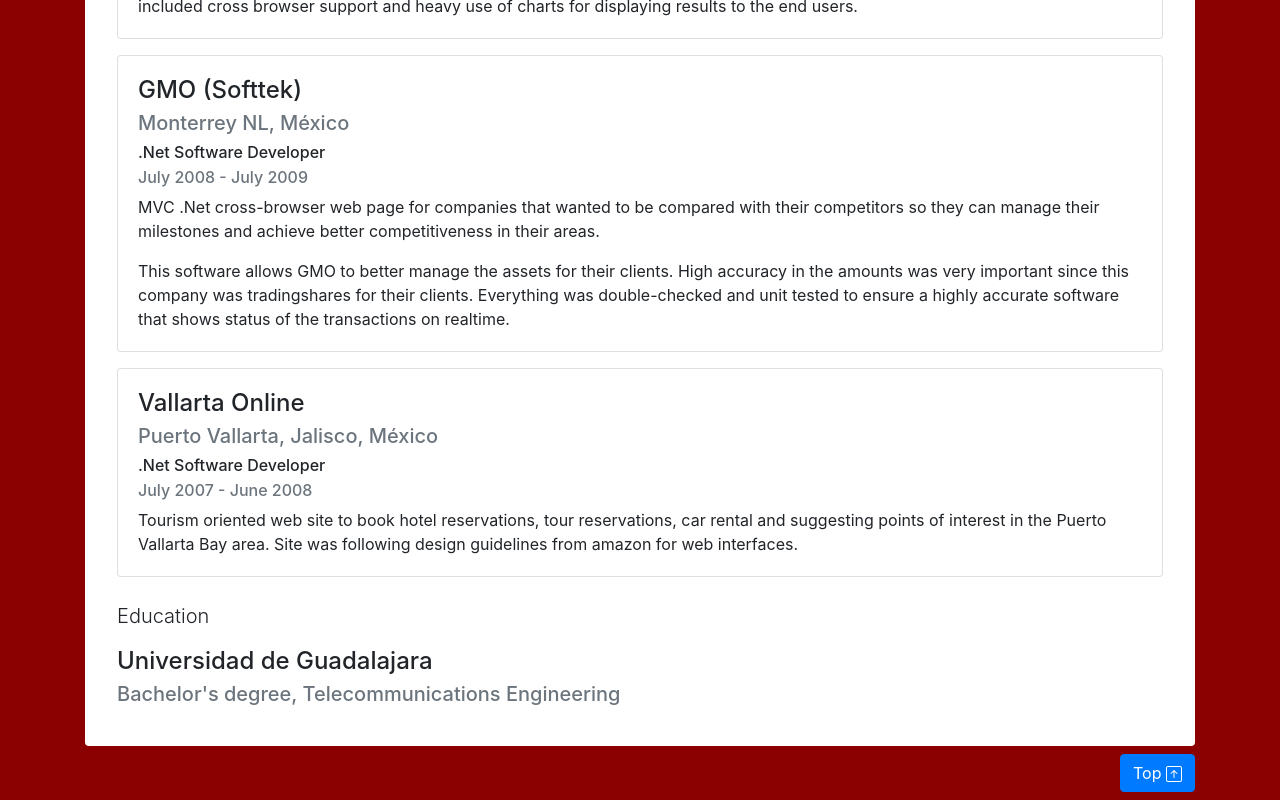
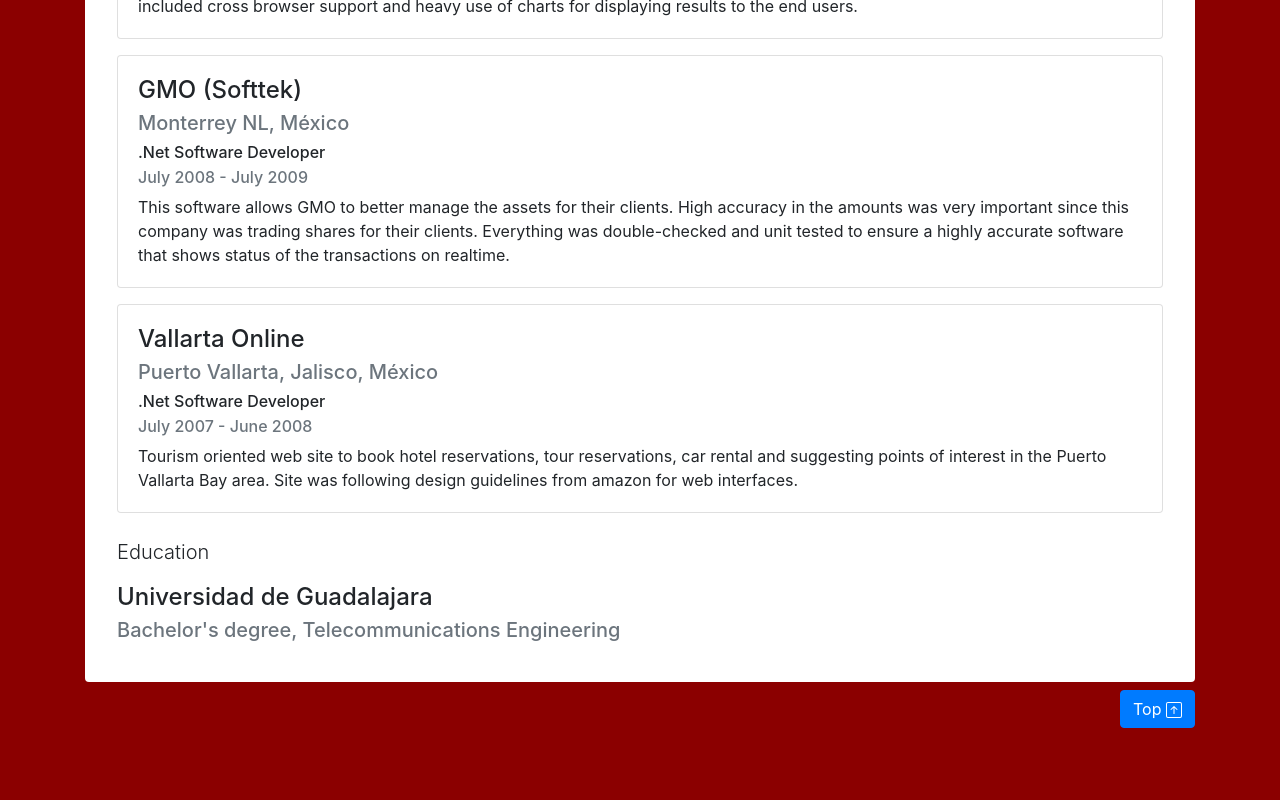
Before and after one commit to rogithub/cv, a Vue app: page /#/index in a window 1280 px wide. Shown: the part 1241-2041 px from the top of the page. After the commit the page ends 1977 px from the top, so only its background shows below. Built offline with nearby package versions, Linux system fonts and the light colour scheme.

Commit message:
fix typo

```diff
--- a/src/views/index.vue
+++ b/src/views/index.vue
@@ -172,15 +172,10 @@ div.cv {
                 </h6>
               </div>
               <p class="card-text">
-                MVC .Net cross-browser web page for companies that wanted to be
-                compared with their competitors so they can manage their
-                milestones and achieve better competitiveness in their areas.
-              </p>
-              <p class="card-text">
                 This software allows GMO to better manage the assets for their
                 clients. High accuracy in the amounts was very important since
-                this company was tradingshares for their clients. Everything was
-                double-checked and unit tested to ensure a highly accurate
+                this company was trading shares for their clients. Everything
+                was double-checked and unit tested to ensure a highly accurate
                 software that shows status of the transactions on realtime.
               </p>
             </div>
```
